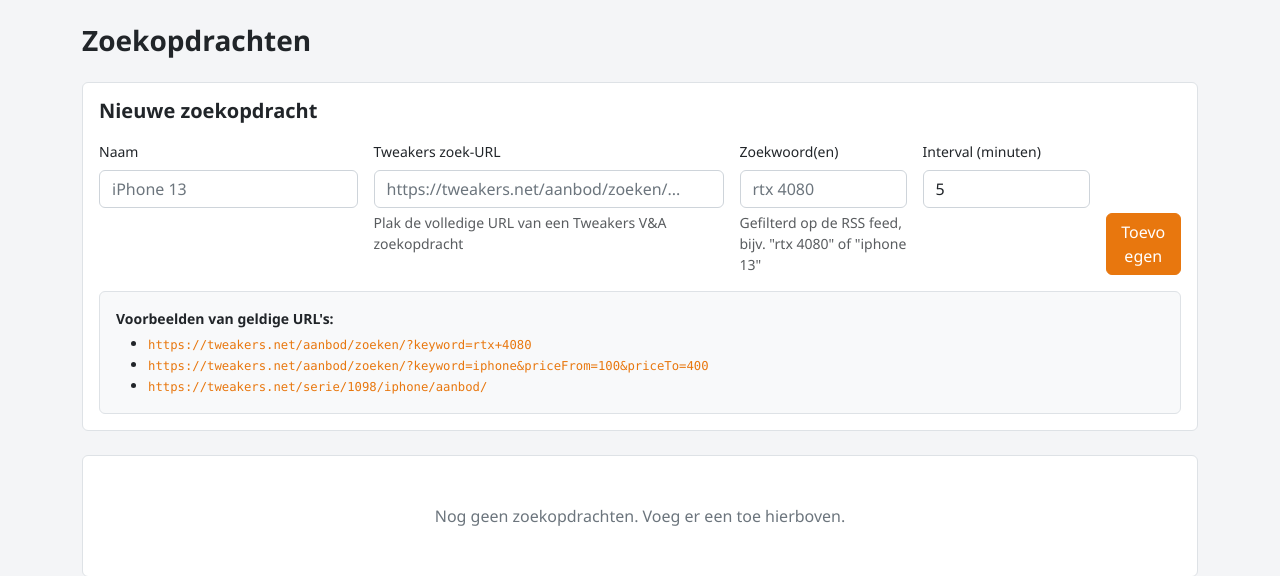
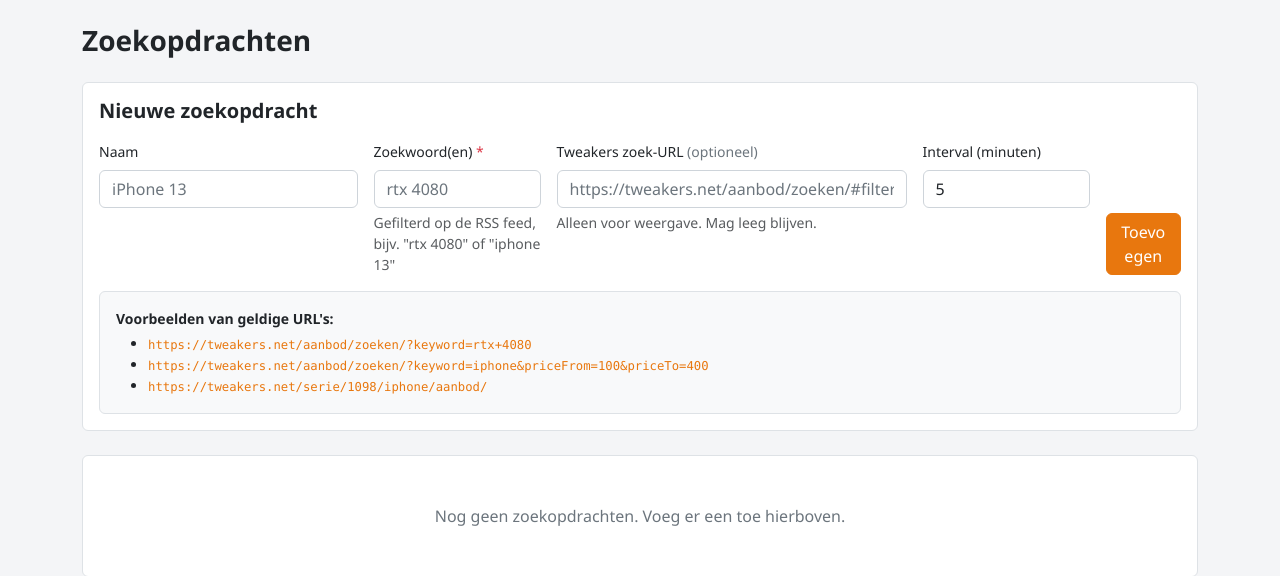
Before and after one commit to RichrdJ/tweakers-scraper, a Flask app: page /searches in a window 1280 px wide. Shown: the part 61-637 px from the top of the page. Run offline with Flask 3, Linux system fonts and the light colour scheme; data that the repository does not hold is empty; parts of the project's set-up code (start-up, migrations or seed data) failed here and were passed over.

Commit message:
fix: make URL optional, keyword is required - auto-generate URL from keyword

```diff
--- a/app/server.py
+++ b/app/server.py
@@ -119,11 +119,14 @@ def add_search():
 
     keyword = request.form.get('keyword', '').strip()
 
-    if not name or not url:
-        flash(t['flash_name_url_required'], 'danger')
+    if not name or not keyword:
+        flash(t['flash_name_keyword_required'], 'danger')
         return redirect(url_for('searches'))
 
-    if not validate_url(url):
+    # Auto-generate URL from keyword if not provided
+    if not url:
+        url = 'https://tweakers.net/aanbod/zoeken/?keyword=' + '+'.join(keyword.split())
+    elif not validate_url(url):
         flash(t['flash_invalid_url'], 'danger')
         return redirect(url_for('searches'))
 
--- a/app/templates/searches.html
+++ b/app/templates/searches.html
@@ -16,16 +16,16 @@
           <label class="form-label small fw-medium">{{ t.search_name }}</label>
           <input type="text" name="name" class="form-control" placeholder="iPhone 13" required>
         </div>
+        <div class="col-md-2">
+          <label class="form-label small fw-medium">{{ t.search_keyword }} <span class="text-danger">*</span></label>
+          <input type="text" name="keyword" class="form-control" placeholder="rtx 4080" required>
+          <div class="form-text">{{ t.search_keyword_help }}</div>
+        </div>
         <div class="col-md-4">
-          <label class="form-label small fw-medium">{{ t.search_url }}</label>
-          <input type="url" name="url" class="form-control"
-                 placeholder="https://tweakers.net/aanbod/zoeken/..." required>
+          <label class="form-label small fw-medium">{{ t.search_url }} <span class="text-muted">({{ t.search_url_optional }})</span></label>
+          <input type="text" name="url" class="form-control"
+                 placeholder="https://tweakers.net/aanbod/zoeken/#filter:...">
           <div class="form-text">{{ t.search_url_help }}</div>
-        </div>
-        <div class="col-md-2">
-          <label class="form-label small fw-medium">{{ t.search_keyword }}</label>
-          <input type="text" name="keyword" class="form-control" placeholder="rtx 4080">
-          <div class="form-text">{{ t.search_keyword_help }}</div>
         </div>
         <div class="col-md-2">
           <label class="form-label small fw-medium">{{ t.search_interval }}</label>
--- a/app/translations.py
+++ b/app/translations.py
@@ -22,7 +22,8 @@ NL = {
     'search_add':             'Nieuwe zoekopdracht',
     'search_name':            'Naam',
     'search_url':             'Tweakers zoek-URL',
-    'search_url_help':        'Plak de volledige URL van een Tweakers V&A zoekopdracht',
+    'search_url_optional':    'optioneel',
+    'search_url_help':        'Alleen voor weergave. Mag leeg blijven.',
     'search_keyword':         'Zoekwoord(en)',
     'search_keyword_help':    'Gefilterd op de RSS feed, bijv. "rtx 4080" of "iphone 13"',
     'search_interval':        'Interval (minuten)',
@@ -74,7 +75,8 @@ NL = {
     'flash_search_updated':    'Zoekopdracht bijgewerkt.',
     'flash_search_deleted':    'Zoekopdracht verwijderd.',
     'flash_reset_done':        'Gevonden items gewist. Volgende run zaait opnieuw in.',
-    'flash_name_url_required': 'Naam en URL zijn verplicht.',
+    'flash_name_url_required':     'Naam en URL zijn verplicht.',
+    'flash_name_keyword_required': 'Naam en zoekwoord zijn verplicht.',
     'flash_invalid_url':       'Ongeldige URL. Gebruik een tweakers.net URL.',
     'flash_name_required':     'Naam is verplicht.',
     'flash_notif_paused':      '{} notificaties gepauzeerd.',
@@ -118,7 +120,8 @@ EN = {
     'search_add':             'New search',
     'search_name':            'Name',
     'search_url':             'Tweakers search URL',
-    'search_url_help':        'Paste the full URL of a Tweakers V&A search',
+    'search_url_optional':    'optional',
+    'search_url_help':        'For display only. Can be left empty.',
     'search_keyword':         'Keyword(s)',
     'search_keyword_help':    'Filtered from RSS feed, e.g. "rtx 4080" or "iphone 13"',
     'search_interval':        'Interval (minutes)',
@@ -167,7 +170,8 @@ EN = {
     'flash_search_updated':    'Search updated.',
     'flash_search_deleted':    'Search deleted.',
     'flash_reset_done':        'Found items cleared. Next run will re-seed.',
-    'flash_name_url_required': 'Name and URL are required.',
+    'flash_name_url_required':     'Name and URL are required.',
+    'flash_name_keyword_required': 'Name and keyword are required.',
     'flash_invalid_url':       'Invalid URL. Use a tweakers.net URL.',
     'flash_name_required':     'Name is required.',
     'flash_notif_paused':      '{} notifications paused.',
```
